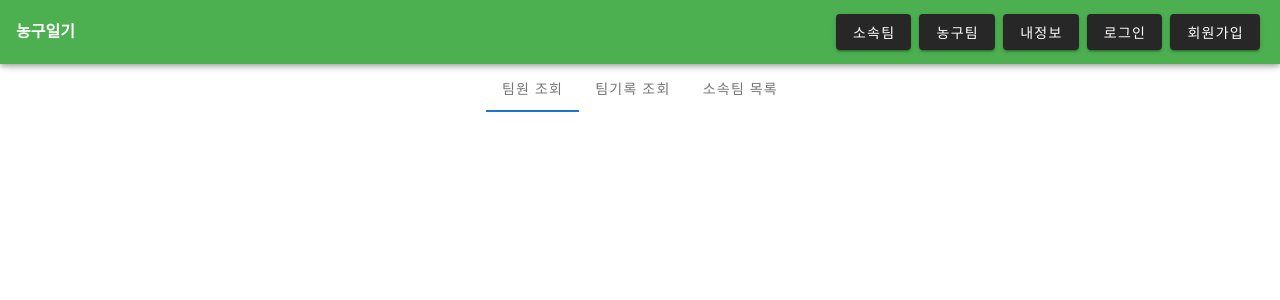
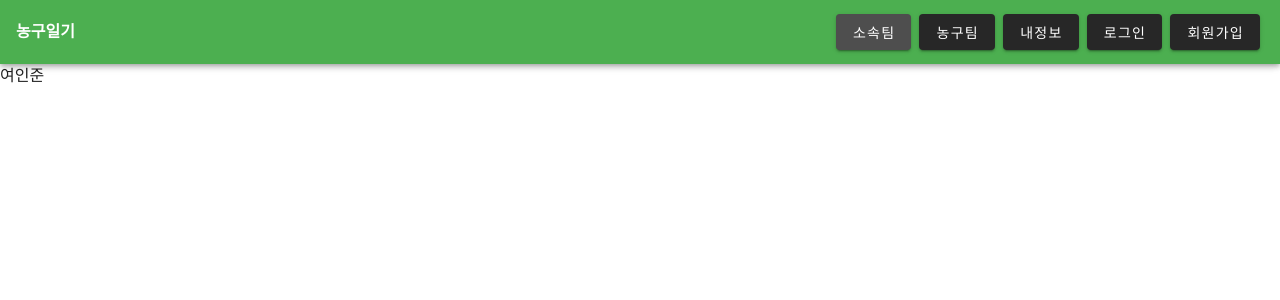
Before and after one commit to Yeo-injun/-basketballDiary-frontend, a Vue app: page /myTeams in a window 1280 px wide. Shown: the top 300 px of the page. Built offline with nearby package versions, Linux system fonts and the light colour scheme.

Commit message:
소속팀 화면 이동

```diff
--- a/src/components/AppNavbar.vue
+++ b/src/components/AppNavbar.vue
@@ -7,7 +7,7 @@
       <v-spacer></v-spacer>
 
       <!-- <v-btn class="ma-1" to="/myTeams/members">소속팀</v-btn> -->
-      <v-btn class="ma-1" to="/myTeams/members">소속팀</v-btn>
+      <v-btn class="ma-1" to="/myTeams">소속팀</v-btn>
       <v-btn class="ma-1" to="/team">농구팀</v-btn>
       <v-btn class="ma-1" to="/myProfile">내정보</v-btn>
       <v-btn class="ma-1" to="/login">로그인</v-btn>
--- a/src/router/index.js
+++ b/src/router/index.js
@@ -17,7 +17,6 @@ Vue.use(VueRouter);
 const myTeamPageChildren = [
     createRoute('views/myTeam/MyTeamMember', 'members'),
     createRoute('views/LoginPage', 'test'),
-    createRoute(`views/myTeam/MyTeamList`,'myteamList'),
 ];
 export default new VueRouter({
     // 기본은 Hash모드지만 이경우 웹브라우저 url입력창에 #이 계속 붙음.
@@ -32,7 +31,8 @@ export default new VueRouter({
         /**
          * 중첩된 라우트 : https://v3.router.vuejs.org/kr/guide/essentials/nested-routes.html
          */
-        createRoute('views/myTeam/MyTeamPage', '/myTeams', myTeamPageChildren),
+        createRoute('views/myTeam/MyTeamPage', '/myTeam', myTeamPageChildren),
+        createRoute('views/myTeam/MyTeamList', '/myTeams'),
         // createRoute('views/myTeam/MyTeamMember', '/myTeams'),
         // {
         //     path: '',
--- a/src/views/myTeam/MyTeamList.vue
+++ b/src/views/myTeam/MyTeamList.vue
@@ -1,7 +1,7 @@
 <template>
 
     <div>
-
+        여인준
     </div>
 </template>
 
--- a/src/views/myTeam/MyTeamPage.vue
+++ b/src/views/myTeam/MyTeamPage.vue
@@ -4,7 +4,6 @@
             <!-- TODO router에 탭 추가시 CSS를 자연스럽게 먹이기 : to prop활용하면 쉽게 적용 -->
             <v-tab to="/myTeams/members">팀원 조회</v-tab>
             <v-tab to="/myTeams/test">팀기록 조회</v-tab>
-            <v-tab to="/myTeams/myTeamList">소속팀 목록</v-tab>
         </v-tabs>
 
         <router-view></router-view>
```
Also changed, not shown: 1 other file (tests, documents, lock files or other folders).
